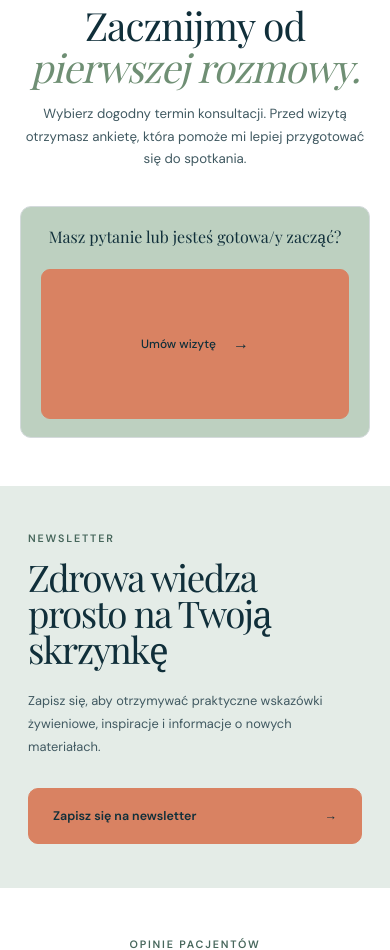
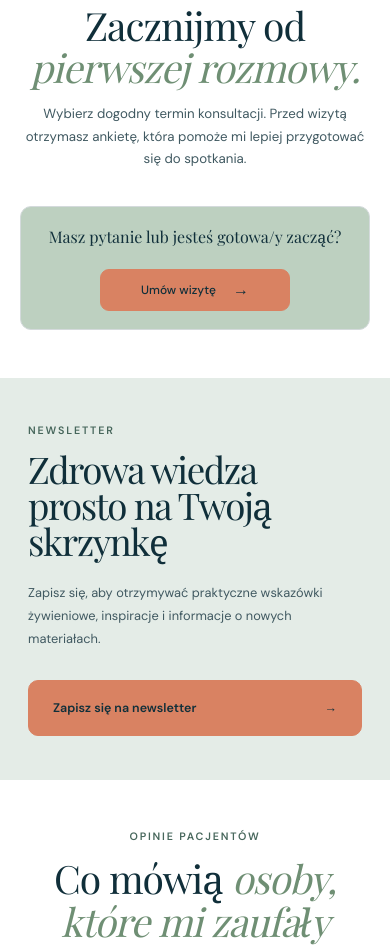
Before and after one commit to BartoszPoluszczyk/Monika-WebSite, a Django app: page / in a window 390 px wide. Shown: the part 3705-4655 px from the top of the page. Run offline with Django 5.2, Linux system fonts and the light colour scheme; data comes from the database, SQL or seed files in the repository; data that the repository does not hold is empty; some web fonts are replaced.

Commit message:
Reduce mobile cooperation CTA

```diff
--- a/main/templates/main/base.html
+++ b/main/templates/main/base.html
@@ -25,7 +25,7 @@
 
     <link
         rel="stylesheet"
-        href="{% static 'css/style.css' %}?v=alternating-section-backgrounds-20260927"
+        href="{% static 'css/style.css' %}?v=mobile-cooperation-cta-20260927"
     >
     <link rel="stylesheet" href="{% static 'css/navigation.css' %}?v=navbar-spacing-20260927">
     <link rel="preload" href="{% static 'fonts/amsterdam-one.ttf' %}" as="font" type="font/ttf" crossorigin>
--- a/static/css/style.css
+++ b/static/css/style.css
@@ -1987,6 +1987,14 @@ a {
         text-align: center;
     }
 
+    .cooperation-booking-cta .button-primary {
+        width: min(100%, 190px);
+        min-height: 42px;
+        padding: 0 18px;
+        flex: 0 0 auto;
+        align-self: center;
+    }
+
     .booking-container { padding: 45px 18px; }
     .booking-progress { margin-bottom: 22px; }
     .booking-progress span { gap: 5px; font-size: 0.58rem; }
```
